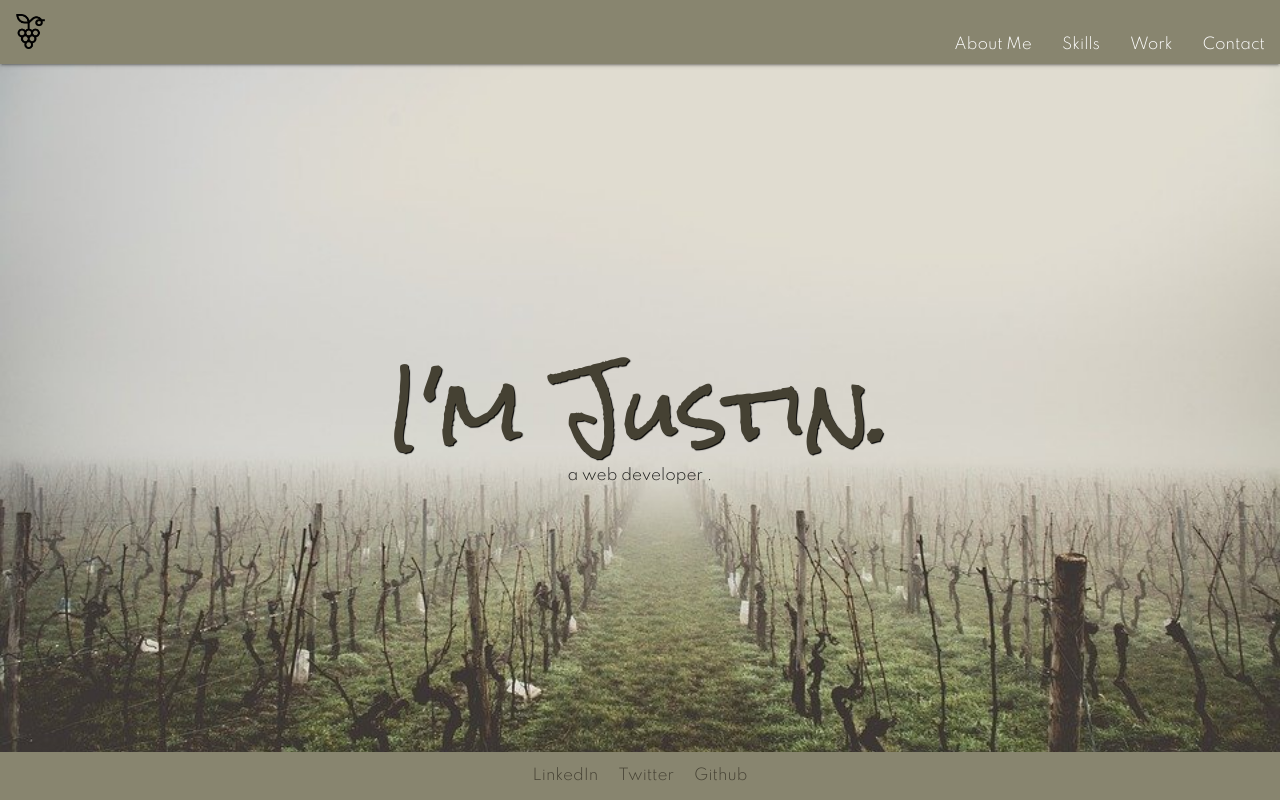
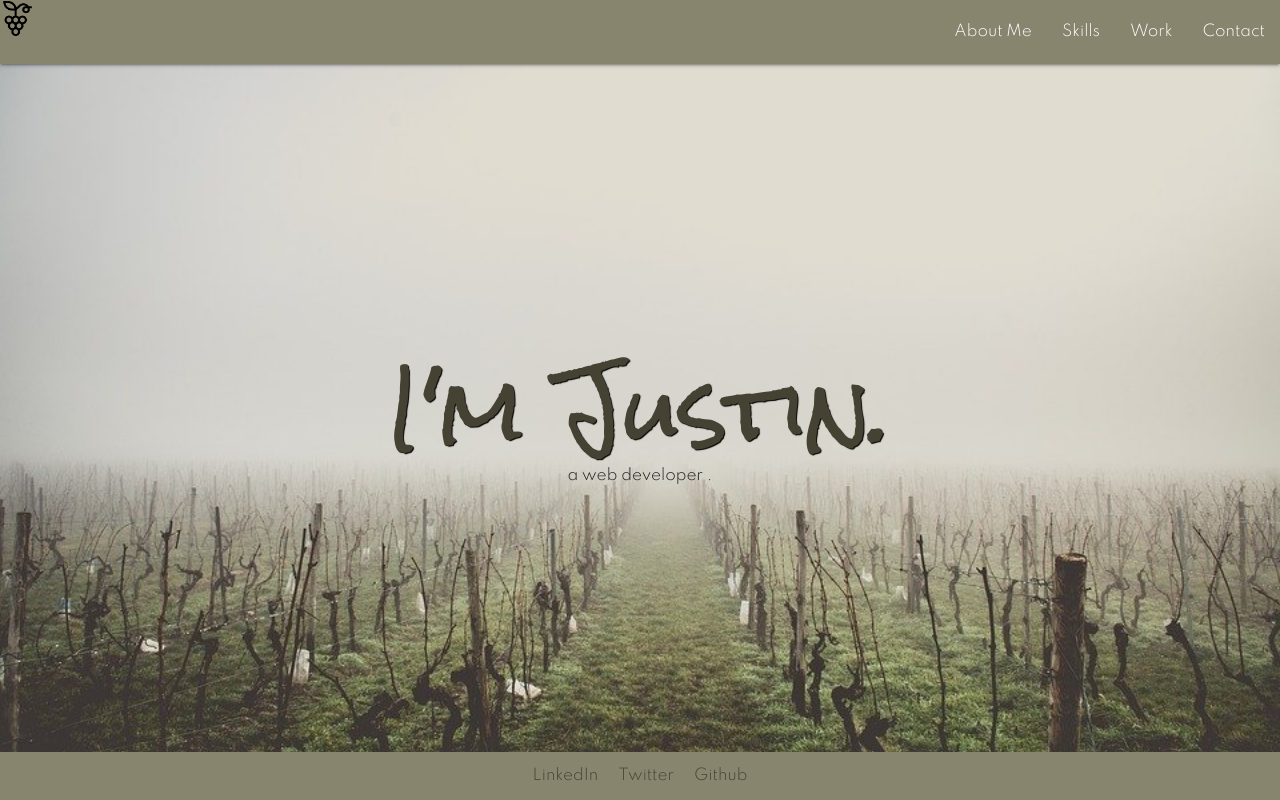
Before and after one commit to JustinM099/my-portfolio, a React (Create React App) app: page / in a window 1280 px wide. Built offline with nearby package versions, Linux system fonts and the light colour scheme.

Commit message:
fixing styles for responsiveness

```diff
--- a/src/components/Skills.js
+++ b/src/components/Skills.js
@@ -3,8 +3,6 @@ import React from 'react';
 const Skills = () => {
     return <div>
 
-
-        <div className=""></div>
         <div className="center content">
             <div className="card">
                 <div className="skills" id="skills">
--- a/src/index.css
+++ b/src/index.css
@@ -62,7 +62,7 @@ h3, h4, h5 {
 
 
 body {
-  padding-top: 1.5%;
+  /* padding-top: 10% !important; */
   margin: 0;
   font-family: 'Spartan', sans-serif;
   -webkit-font-smoothing: antialiased;
@@ -80,14 +80,14 @@ code {
 
 nav {
   background-color: var(--bgcolor3);
-  padding-bottom: 1%;
+  /* padding-bottom: 1%;
   padding-top: 1%;
   padding-left: 1%;
-  margin: 0;
+  margin: 0; */
   z-index: 2;
   position: fixed;
-  top: 0;
-  width: 100%;
+  /* top: 0; */
+  /* width: 100%; */
 }
 
 footer {
@@ -111,7 +111,8 @@ footer {
 
 
 .content {
-  margin: 0px;
+  /* margin: 0px; */
+  /* margin-top: 50%; */
   padding:0px;
   float: left;
   width:100%;
@@ -233,14 +234,16 @@ left:50%;
 @media screen and (max-width: 767px){
 
 
+  .work-content {
+    padding-top: 150%;
+    padding-bottom: 10%;
+  }
+
   .work-container {
     display: inline;
   }
 
-  .work-content {
-    margin-top: 50%;
-    padding-bottom: 10%
-  }
+
 
   .mobile-social-buttons {
     display: flex;
```
Lines whose indentation alone changed are shown as unchanged.
